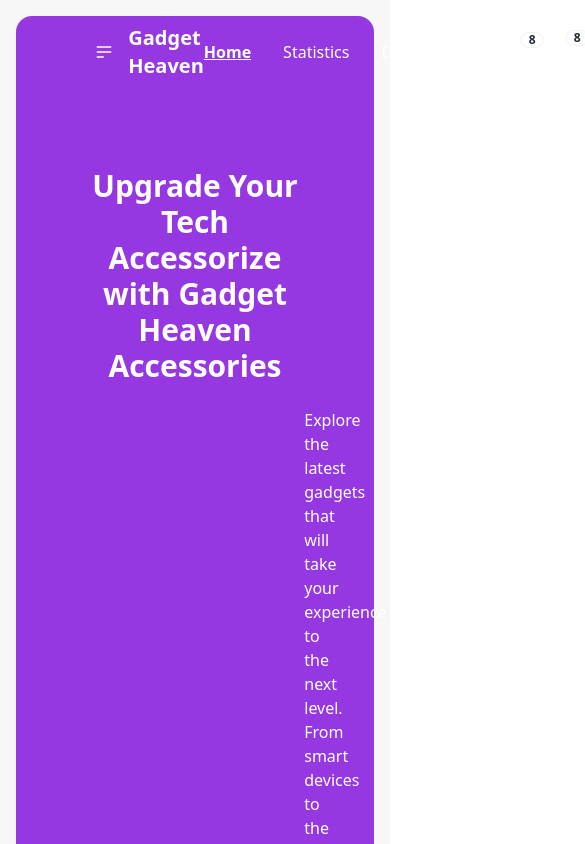
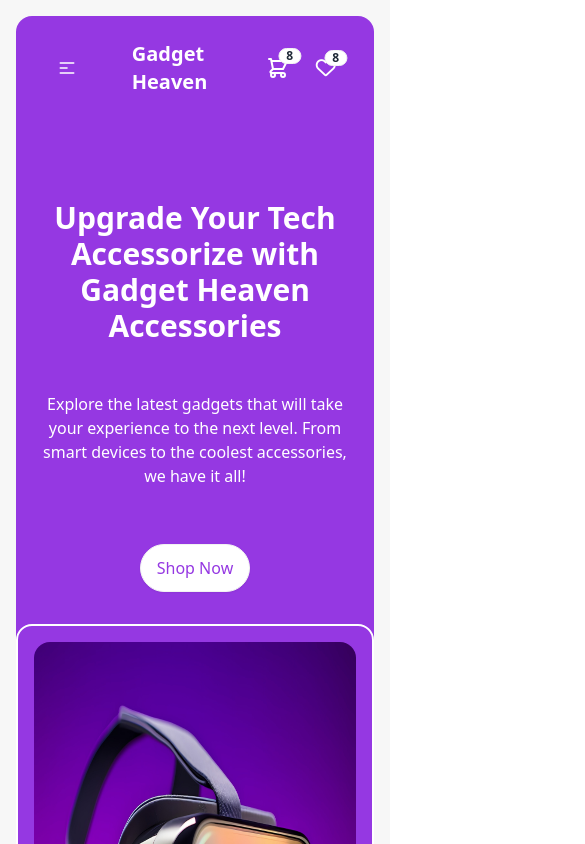
Before and after one commit to samiuzaman/Gadget-Heaven, a React (Vite) app: page / in a window 390 px wide. Shown: the top 844 px of the page, 585 px wide, since content can reach past the window. Built offline with nearby package versions, Linux system fonts and the light colour scheme.

Commit message:
Responsive Home Page

```diff
--- a/src/Layout/Layout.jsx
+++ b/src/Layout/Layout.jsx
@@ -6,7 +6,7 @@
   return (
     <div>
       <Navbar></Navbar>
-      <div className="min-h-[calc(100vh-120px)] pt-6 pb-12">
+      <div className=" pt-6 pb-12">
         <Outlet></Outlet>
       </div>
       <Footer></Footer>
--- a/src/Pages/Home.jsx
+++ b/src/Pages/Home.jsx
@@ -10,7 +10,7 @@
       {/* Category and Product section Code Start Here  */}
       <div className="w-11/12 mx-auto flex flex-col itme mt-48 mb-12 text-center pt-28">
         <h2 className="text-2xl lg:text-4xl mb-8">Explore Cutting-Edge Gadgets</h2>
-        <div className="flex flex-col lg:flex-row justify-center items-start gap-6">
+        <div className="w-11/12 mx-auto lg:w-full flex flex-col lg:flex-row justify-center items-start gap-6">
           <Categories></Categories>
           <ProductCard></ProductCard>
         </div>
--- a/src/components/Banner.jsx
+++ b/src/components/Banner.jsx
@@ -3,10 +3,10 @@
 const Banner = () => {
   return (
     <div className="relative w-11/12 mx-auto text-center bg-primary pt-20 pb-64 mt-[-24px] rounded-b-2xl mb-72">
-      <h1 className="text-3xl lg:text-5xl text-white font-bold w-4/6 mx-auto mb-6">
+      <h1 className="text-3xl lg:text-5xl text-white font-bold w-full lg:w-4/6 mx-auto mb-6 px-5 lg:px-0">
         Upgrade Your Tech Accessorize with Gadget Heaven Accessories
       </h1>
-      <p className=" text-white px-72">
+      <p className=" text-white p-6 lg:px-72 text-center">
         Explore the latest gadgets that will take your experience to the next
         level. From smart devices to the coolest accessories, we have it all!
       </p>
--- a/src/components/Categories.jsx
+++ b/src/components/Categories.jsx
@@ -9,7 +9,7 @@
   }, []);
 
   return (
-    <div className="bg-white lg:w-48 flex flex-col gap-6 p-5 rounded-xl shadow-xl">
+    <div className="bg-white w-full lg:w-48 grid grid-cols-2 lg:grid-cols-1 gap-6 p-5 rounded-xl shadow-xl">
       {categorys?.map((category) => (
         <button
           key={category.id}
--- a/src/components/Navbar.jsx
+++ b/src/components/Navbar.jsx
@@ -5,17 +5,13 @@
   const [color, setColor] = useState(true);
   return (
     <div
-      className={`w-11/12 mx-auto sticky navbar rounded-t-2xl  px-16 ${
+      className={`navbar bg-base-100 w-11/12 mx-auto rounded-t-2xl p-6 ${
         color ? "bg-primary text-white" : "text-myDark3"
       }`}
     >
       <div className="navbar-start">
-        <div className="dropdown lg:hidden">
-          <div
-            tabIndex={0}
-            role="button"
-            className="lg:hidden btn btn-ghost btn-circle"
-          >
+        <div className="dropdown">
+          <div tabIndex={0} role="button" className="btn btn-ghost lg:hidden">
             <svg
               xmlns="http://www.w3.org/2000/svg"
               className="h-5 w-5"
@@ -27,29 +23,52 @@
                 strokeLinecap="round"
                 strokeLinejoin="round"
                 strokeWidth="2"
-                d="M4 6h16M4 12h16M4 18h7"
+                d="M4 6h16M4 12h8m-8 6h16"
               />
             </svg>
           </div>
-          <div
+          <ul
             tabIndex={0}
-            className="menu menu-sm dropdown-content bg-base-100 rounded-box z-[1] mt-3 w-52 p-2 shadow"
+            className="menu menu-sm dropdown-content bg-base-100 rounded-box z-[1] text-black mt-3 w-52 p-2 shadow"
           >
-            <NavLink to="/">Home</NavLink>
-            <NavLink to="/statistics">Statistics</NavLink>
-            <NavLink to="/dashboard">Dashboard</NavLink>
-          </div>
+            <NavLink
+              to="/"
+              onClick={() => setColor(true)}
+              className={({ isActive }) =>
+                `${isActive ? "underline font-bold" : ""} mr-8`
+              }
+            >
+              Home
+            </NavLink>
+            <NavLink
+              to="/statistics"
+              onClick={() => setColor(false)}
+              className={({ isActive }) =>
+                `${isActive ? "text-primary underline font-bold" : ""} mr-8`
+              }
+            >
+              Statistics
+            </NavLink>
+            <NavLink
+              to="/dashboard"
+              onClick={() => setColor(false)}
+              className={({ isActive }) =>
+                `${isActive ? "text-primary underline font-bold" : ""} mr-8`
+              }
+            >
+              Dashboard
+            </NavLink>
+          </ul>
         </div>
         <h2 className="hidden lg:block text-2xl font-semibold">
           Gadget Heaven
         </h2>
       </div>
-
       <h2 className="w-2/3 block lg:hidden text-xl font-semibold">
         Gadget Heaven
       </h2>
 
-      <div>
+      <div className="hidden lg:block">
         <NavLink
           to="/"
           onClick={() => setColor(true)}
@@ -78,7 +97,6 @@
           Dashboard
         </NavLink>
       </div>
-
       <div className="navbar-end">
         <div className="flex-none">
           <div className="dropdown dropdown-end">
@@ -128,8 +146,8 @@
               role="button"
               className="btn btn-ghost btn-circle"
             >
-              <div className="indicator">
-                <i className="text-lg fa-regular fa-heart"></i>
+              <div className="indicator text-xl">
+                <i className="fa-regular fa-heart"></i>
                 <span className="badge badge-sm indicator-item">8</span>
               </div>
             </div>
--- a/src/components/ProductCard.jsx
+++ b/src/components/ProductCard.jsx
@@ -9,7 +9,7 @@
   }, [allData, setProducts]);
   console.log(products);
   return (
-    <div className="grid grid-cols-1 md:grid-cols-2 lg:grid-cols-3 gap-6">
+    <div className=" grid grid-cols-1 md:grid-cols-2 lg:grid-cols-3 gap-6">
       {products?.map((product) => (
         <div
           key={product?.product_id}
--- a/src/components/ProductDetails.jsx
+++ b/src/components/ProductDetails.jsx
@@ -1,7 +1,7 @@
 import DefaultImg from "../assets/banner.jpg";
 const ProductDetails = () => {
   return (
-    <div className="absolute inset-x-12 w-11/12 lg:w-4/5 mx-auto  border-2 border-white rounded-2xl text-center h-[536px]">
+    <div className="absolute lg:inset-x-12 w-full lg:w-4/5 mx-auto  border-2 border-white rounded-2xl text-center h-[536px]">
       <figure className="object-fill w-full h-full p-4">
         <img
           className="w-full h-full rounded-2xl"
--- a/src/index.css
+++ b/src/index.css
@@ -2,6 +2,10 @@
 @tailwind components;
 @tailwind utilities;
 
+html {
+  @apply overflow-y-scroll;
+}
+
 body {
   @apply font-Sora pt-4;
 }
```
